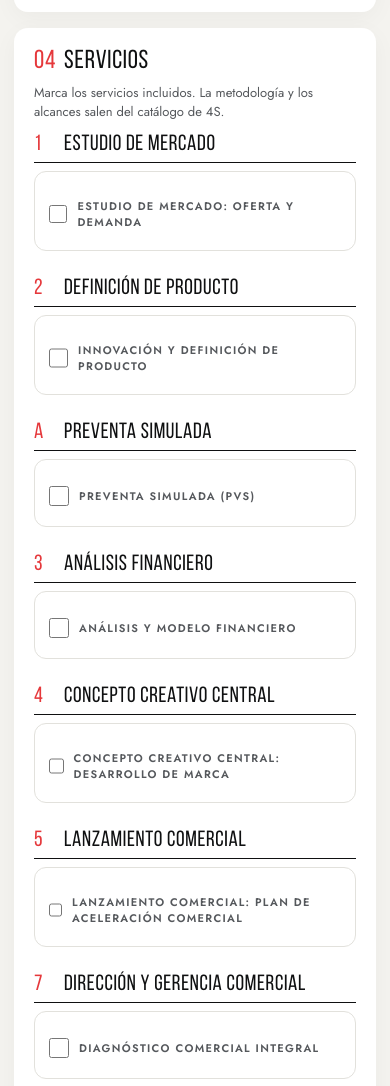
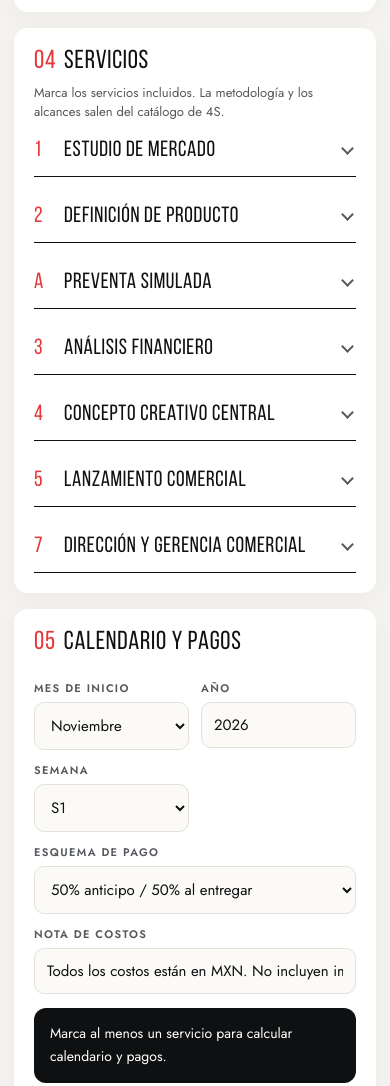
Before and after one commit to whitepapermkt/propuestas, a plain HTML site: page nueva.html in a window 390 px wide. Shown: the part 1236-2322 px from the top of the page. Drawn offline with Linux system fonts and the light colour scheme; files whose address does not match are found by name.

Commit message:
Formulario en celular: líneas de servicio plegables con resumen de lo marcado
Co-Authored-By: Claude Opus 5.5 <noreply@anthropic.com>

```diff
--- a/nueva.html
+++ b/nueva.html
@@ -43,9 +43,15 @@
     .slug span { padding: 0 4px 0 12px; color: var(--gray); font-size: 13px; white-space: nowrap; }
     .slug input { border: 0 !important; padding-left: 0; background: transparent !important; }
 
-    .srv-etapa { font-family: "Bebas Neue", sans-serif; font-weight: 400; font-size: 22px; letter-spacing: .03em; color: var(--ink); margin: 26px 0 -4px; padding-bottom: 6px; border-bottom: 1.5px solid var(--ink); }
-    .srv-etapa:first-child { margin-top: 4px; }
-    .srv-etapa span { display: inline-block; min-width: 22px; margin-right: 8px; color: var(--red); }
+    /* Líneas de servicio: en celular se abren con un toque (cerradas salvo las que tienen servicios marcados) */
+    .lf { margin-top: 22px; }
+    .lf:first-child { margin-top: 4px; }
+    .srv-etapa { display: flex; align-items: center; gap: 8px; width: 100%; background: none; border: 0; border-bottom: 1.5px solid var(--ink); padding: 0 0 6px; text-align: left; font-family: "Bebas Neue", sans-serif; font-weight: 400; font-size: 22px; letter-spacing: .03em; color: var(--ink); cursor: default; }
+    .srv-etapa > span { min-width: 22px; color: var(--red); }
+    .srv-etapa b { flex: 1; font-weight: 400; }
+    .srv-etapa small { font-family: var(--body, system-ui); font-size: 12px; font-weight: 600; letter-spacing: 0; color: var(--red); }
+    .srv-etapa i { display: none; width: 9px; height: 9px; margin: 0 4px 4px 6px; border-right: 2px solid var(--gray); border-bottom: 2px solid var(--gray); transform: rotate(45deg); transition: transform .2s; }
+    .lf__body { margin-top: -4px; }
     .srv { border: 1.5px solid var(--line); border-radius: 12px; padding: 14px; margin-top: 12px; }
     .srv--on { border-color: var(--ink); }
     .srv__head { display: flex; align-items: center; gap: 10px; cursor: pointer; font-weight: 600; }
@@ -133,6 +139,10 @@
     [hidden] { display: none !important; }
     .solo-movil { display: none; }
     @media (max-width: 900px) {
+      .srv-etapa { cursor: pointer; min-height: 44px; padding-bottom: 8px; }
+      .srv-etapa i { display: block; }
+      .lf--open .srv-etapa i { transform: rotate(-135deg); margin-bottom: -2px; }
+      .lf:not(.lf--open) .lf__body { display: none; }
       .layout { grid-template-columns: 1fr; }
       form { height: auto; overflow: visible; padding: 16px 14px 120px; }
       .preview { position: fixed; inset: 54px 0 0 0; z-index: 15; display: none; }
@@ -338,11 +348,25 @@
       </div>
     </div>`;
   };
-  cont.innerHTML = LINEAS.map(([l, ids]) => `<h3 class="srv-etapa"><span>${esc(l.marca)}</span>${esc(l.nombre)}</h3>${ids.filter((id) => B.servicios[id]).map(srvHTML).join("")}`).join("");
+  cont.innerHTML = LINEAS.map(([l, ids]) => `
+    <section class="lf">
+      <button type="button" class="srv-etapa" aria-expanded="false"><span>${esc(l.marca)}</span><b>${esc(l.nombre)}</b><small></small><i></i></button>
+      <div class="lf__body">${ids.filter((id) => B.servicios[id]).map(srvHTML).join("")}</div>
+    </section>`).join("");
+  cont.addEventListener("click", (e) => {
+    const h = e.target.closest(".srv-etapa");
+    if (!h) return;
+    const lf = h.parentElement, abierta = lf.classList.toggle("lf--open");
+    h.setAttribute("aria-expanded", abierta);
+  });
   const ids = LINEAS.flatMap(([, l]) => l).filter((id) => B.servicios[id]); // orden de las líneas de servicio
   const srvOn = (id) => $(`on-${id}`).checked;
   const syncSrv = () => {
     cont.querySelectorAll(".srv").forEach((el) => el.classList.toggle("srv--on", srvOn(el.dataset.id)));
+    cont.querySelectorAll(".lf").forEach((lf) => {
+      const n = lf.querySelectorAll(".srv__head input:checked").length, t = lf.querySelectorAll(".srv").length;
+      lf.querySelector(".srv-etapa small").textContent = n ? (t > 1 ? `${n} de ${t}` : "Incluido") : "";
+    });
     cont.querySelectorAll(".alc").forEach((el) => el.classList.toggle("alc--on", el.querySelector(".alc-on").checked));
   };
 
@@ -938,6 +962,7 @@
       $(`variante-${s.id}`).dataset.prev = $(`variante-${s.id}`).value;
       set(`espec-${s.id}`, (B.servicios[s.id].giros ? B.especExtras(s, d.ciudad) : s.especificaciones || []).join("\n"));
       pintarAlcances(s.id, s.alcances);
+      $(`on-${s.id}`).closest(".lf").classList.add("lf--open");
       const ini = F.inicios?.[s.id] ?? (trabajo.find((x) => x.n === i + 1)?.desde ?? off) - off + 1;
       set(`inicio-${s.id}`, Math.max(1, ini));
     });
```
